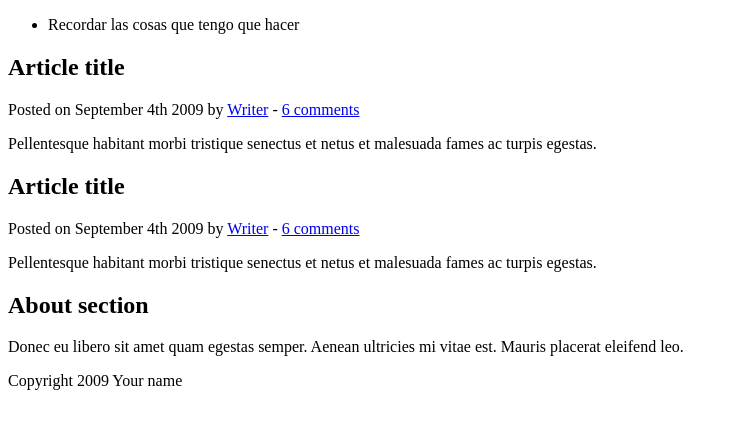
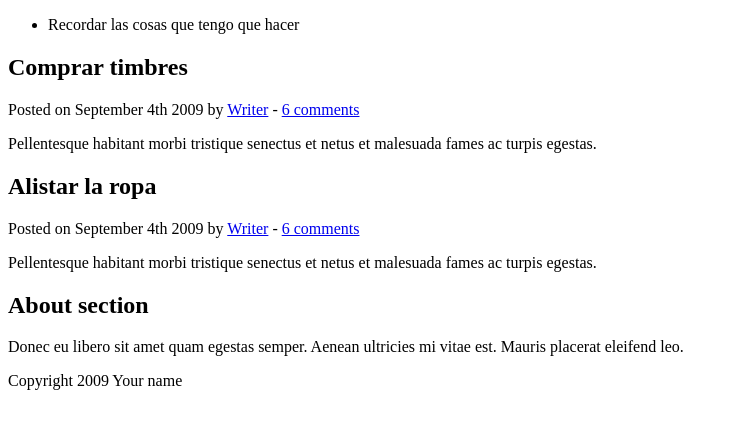
Before and after one commit to Alvarez1515/demo-repo2, a plain HTML site: page index.html in a window 1280 px wide. Shown: the whole page, without its empty margins (0-738 px from the left). Drawn offline with Linux system fonts and the light colour scheme.

Commit message:
Se modifico index.html las tareas

```diff
--- a/index.html
+++ b/index.html
@@ -21,7 +21,7 @@
 
 		<article>
 			<header>
-				<h2>Article title</h2>
+				<h2>Comprar timbres</h2>
 				<p>Posted on <time datetime="2009-09-04T16:31:24+02:00">September 4th 2009</time> by <a href="#">Writer</a> - <a href="#comments">6 comments</a></p>
 			</header>
 			<p>Pellentesque habitant morbi tristique senectus et netus et malesuada fames ac turpis egestas.</p>
@@ -29,7 +29,7 @@
 
 		<article>
 			<header>
-				<h2>Article title</h2>
+				<h2>Alistar la ropa</h2>
 				<p>Posted on <time datetime="2009-09-04T16:31:24+02:00">September 4th 2009</time> by <a href="#">Writer</a> - <a href="#comments">6 comments</a></p>
 			</header>
 			<p>Pellentesque habitant morbi tristique senectus et netus et malesuada fames ac turpis egestas.</p>
```
